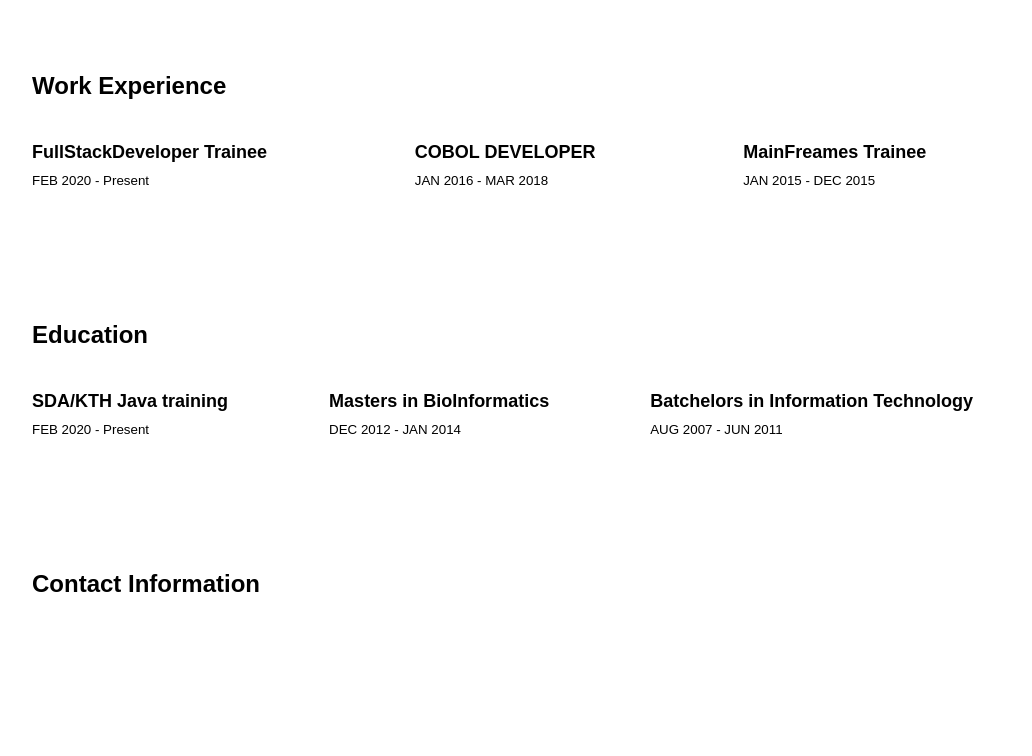
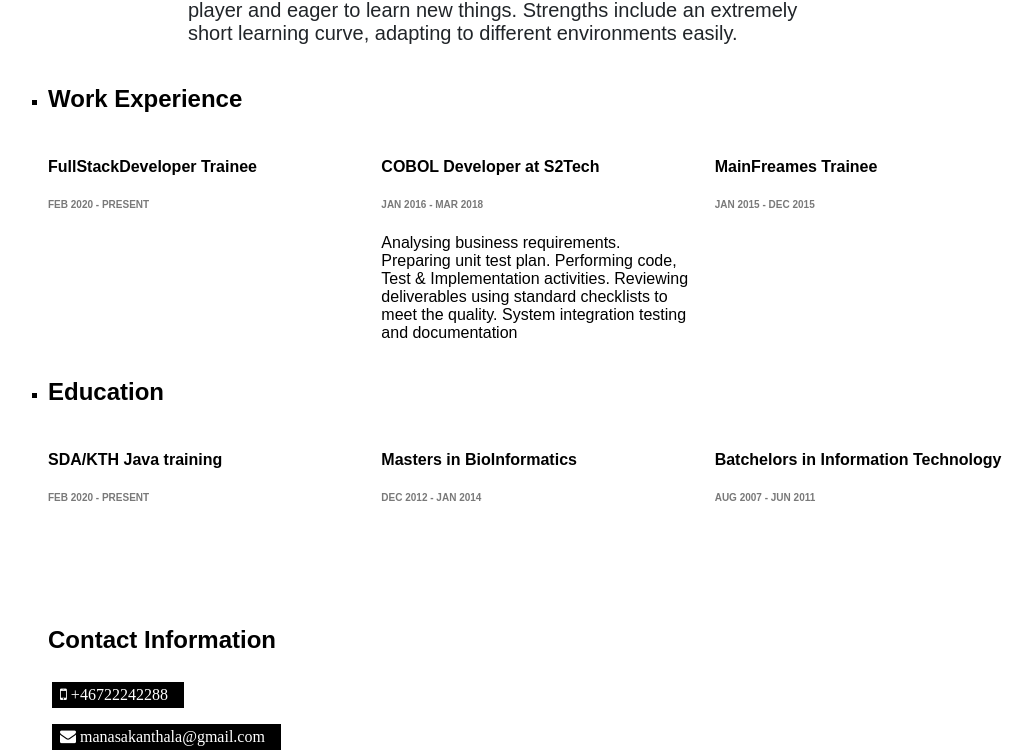
Before and after one commit to manasarjun/web-html-exercise-1, a plain HTML site: page index.html in a window 1280 px wide. Shown: the part 254-1010 px from the top of the page, without its empty margins (112-1144 px from the left). Before the commit the page ends 916 px from the top, so only its background shows below. Drawn offline with Linux system fonts and the light colour scheme.

Commit message:
add some content of CV
added content to index with styles

```diff
--- a/css/style.css
+++ b/css/style.css
@@ -39,19 +39,6 @@ h3 {
   padding: 64px 16px 32px 16px;
 
 }
-
-.section-container {
-  display: grid;
-  grid-template-columns: auto auto auto;
-  grid-column-gap: 50px;
-
-
-}
-
-.article {
-  text-align: left;
-}
-
 
 
 /* Header */
@@ -120,6 +107,12 @@ h3 {
   vertical-align: top;
 }
 
+.section .grid {
+  display: grid;
+  grid-template-columns: 1fr 1fr 1fr;
+  grid-column-gap: 24px
+}
+
 @media(min-width: 550px) {
   .section .grid {
     display: grid;
@@ -155,11 +148,3 @@ h3 {
   color: black;
   border: solid 4px black;
 }
-
-.pink-text {
-  color: pink;
-}
-
-#yellow-text {
-  color: greenyellow;
-}
--- a/index.html
+++ b/index.html
@@ -4,76 +4,115 @@
         <meta charset="UTF-8">
         <title>Title of the document</title>
         <link rel="stylesheet" type="text/css" href="CSS/style.css">
+        <link rel="stylesheet" href="https://cdnjs.cloudflare.com/ajax/libs/font-awesome/4.7.0/css/font-awesome.min.css">
     </head>
     <body>
-        <main>
-            <header class="container">
+        <main class="container">
+            <header class="personal-info">
+                <div >
+                    <img class="picture" src="pic.png" alt="picture">
+                </div>
+                <div>
                     <h1>Manasa Muddasani</h1>
-                <h2>Fullstack Developer</h2>
-
-            </header>
-            <section class="container">
-                <h2>Work Experience</h2>
-                <div class="section-container">
-                    <article class="article">
-                        <h3>
-                            FullStackDeveloper Trainee
-                        </h3>
-                        <small>FEB 2020 - Present</small>
-                        <p></p>
-                    </article>
-                    <article class="article">
-                        <h3>
-                            COBOL DEVELOPER
-                        </h3>
-                        <small>JAN 2016 - MAR 2018</small>
-                        <p></p>
-                    </article>
-                    <article class="article">
-                        <h3>
-                            MainFreames Trainee
-                        </h3>
-                        <small>JAN 2015 - DEC 2015</small>
-                        <p></p>
-                    </article>
+                    <div class="data">
+                        <h2 class="subtitle">Fullstack Developer</h2>
 
                     </div>
 
+                    <p class="big-text">Worked as a software engineer consultant for two years. Good Team player and eager to learn new things. Strengths include an extremely short learning curve, adapting to different environments easily.
+                    </p>
+                </div>
 
+            </header>
+            <div class="section">
+
+                <ul>
+
+                    <li>
+
+                        <section >
+                            <h2>Work Experience</h2>
+                            <div >
+                                <div class="grid">
+                                    <article>
+                                        <h4>
+                                            FullStackDeveloper Trainee
+                                        </h4>
+                                        <h6 class="subtitle">FEB 2020 - Present</h6>
+                                        <p></p>
+                                    </article>
+                                    <article>
+                                        <h4>
+                                            COBOL Developer at S2Tech
+                                        </h4>
+                                        <h6 class="subtitle">JAN 2016 - MAR 2018</h6>
+                                        <p>Analysing business requirements. Preparing unit test plan. Performing code, Test & Implementation activities.
+                                        Reviewing deliverables using standard checklists to meet the quality.
+                                        System integration testing and documentation</p>
+                                    </article>
+                                    <article>
+                                        <h4>
+                                            MainFreames Trainee
+                                        </h4>
+                                        <h6 class="subtitle">JAN 2015 - DEC 2015</h6>
+                                        <p></p>
+                                    </article>
+                                </div>
+
+
+                            </div>
                         </section>
-            <section class="container">
+
+                    </li>
+
+                    <li>
+                        <section >
                             <h2>Education</h2>
-                <div class="section-container">
-
-                    <article class="article">
-                      <h3>
+                              <div class="grid">
+                                <article>
+                                  <h4>
                                         SDA/KTH Java training
-                     </h3>
-                        <small>FEB 2020 - Present</small>
+                                 </h4>
+                                    <h6 class="subtitle">FEB 2020 - Present</h6>
 
                                 </article>
                                 <article class="article">
-                     <h3>
+                                 <h4>
                                        Masters in BioInformatics
-                     </h3>
-                        <small>DEC 2012 - JAN 2014</small>
+                                 </h4>
+                                    <h6 class="subtitle">DEC 2012 - JAN 2014</h6>
                                     <p></p>
 
                                 </article>
                                 <article class="article">
-                       <h3>
+                                   <h4>
                                       Batchelors in Information Technology
-                       </h3>
-                       <small>AUG 2007 - JUN 2011</small>
+                                   </h4>
+                                   <h6 class="subtitle">AUG 2007 - JUN 2011</h6>
                                    <p></p>
 
                                 </article>
+                                </div>
 
                             </div>
 
                         </section>
+                    </li>
+
+
+                </ul>
+                </div>
+
+            </div>
+
             <footer class="container">
                 <h2>Contact Information</h2>
+                <ul class="contact-list" >
+                    <li><a><i class="fa fa-mobile-phone"> +46722242288</i></a> </li>
+                    <li><a><i class="fa fa-envelope"> manasakanthala@gmail.com</i></a> </li>
+                    <li><a href="https://www.linkedin.com/in/manasa-m-183709176/"><i class="fa fa-linkedin-square"></i>manasa_muddasani</a> </li>
+                    <li><a href="https://git.2020.school/manasa_muddasani"><i class="fa fa-github"></i> https://git.2020.school/manasa_muddasani</a> </li>
+                </ul>
             </footer>
         </main>
     </body>
```
Also changed, not shown: pic.png (added). Lines whose indentation alone changed are shown as unchanged.
